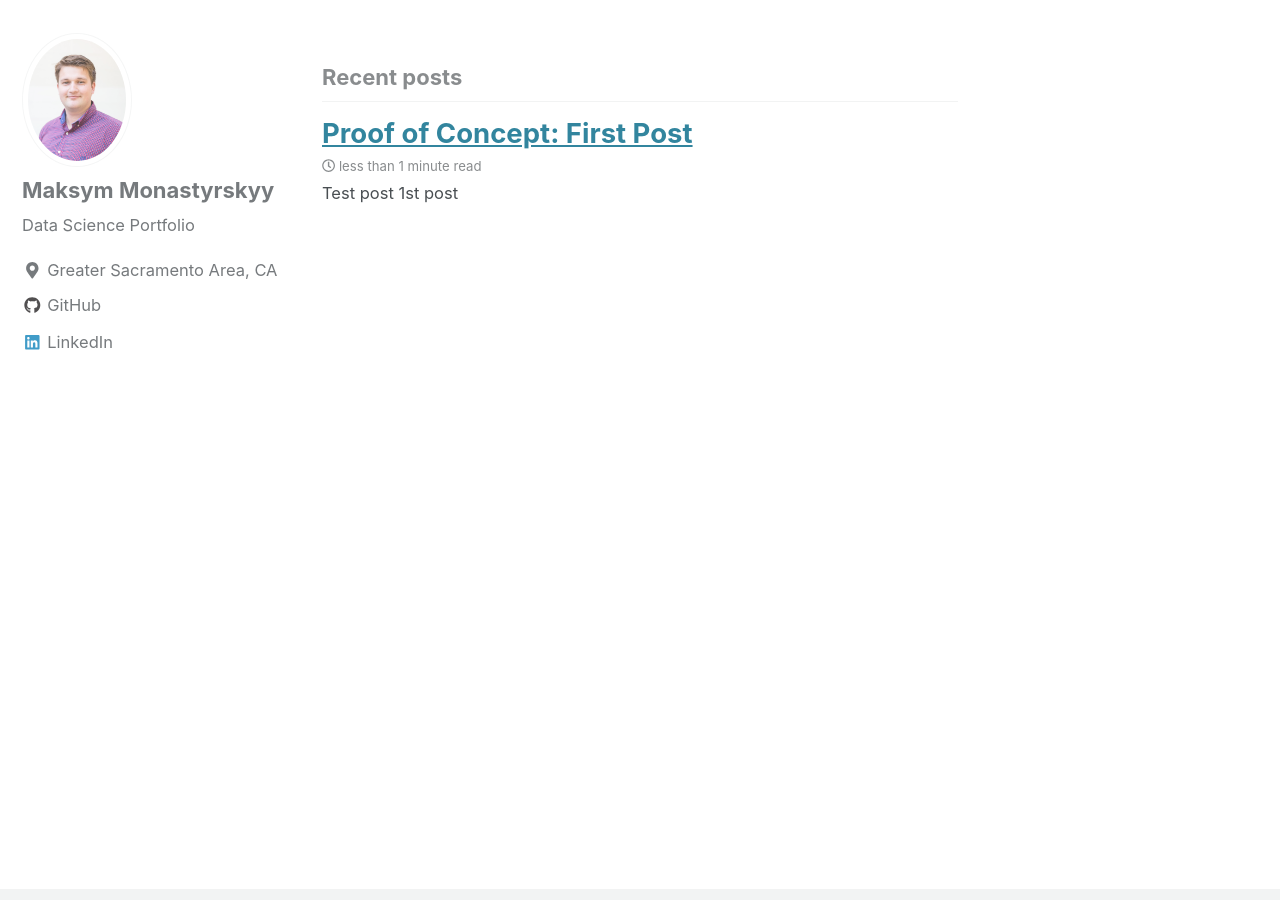
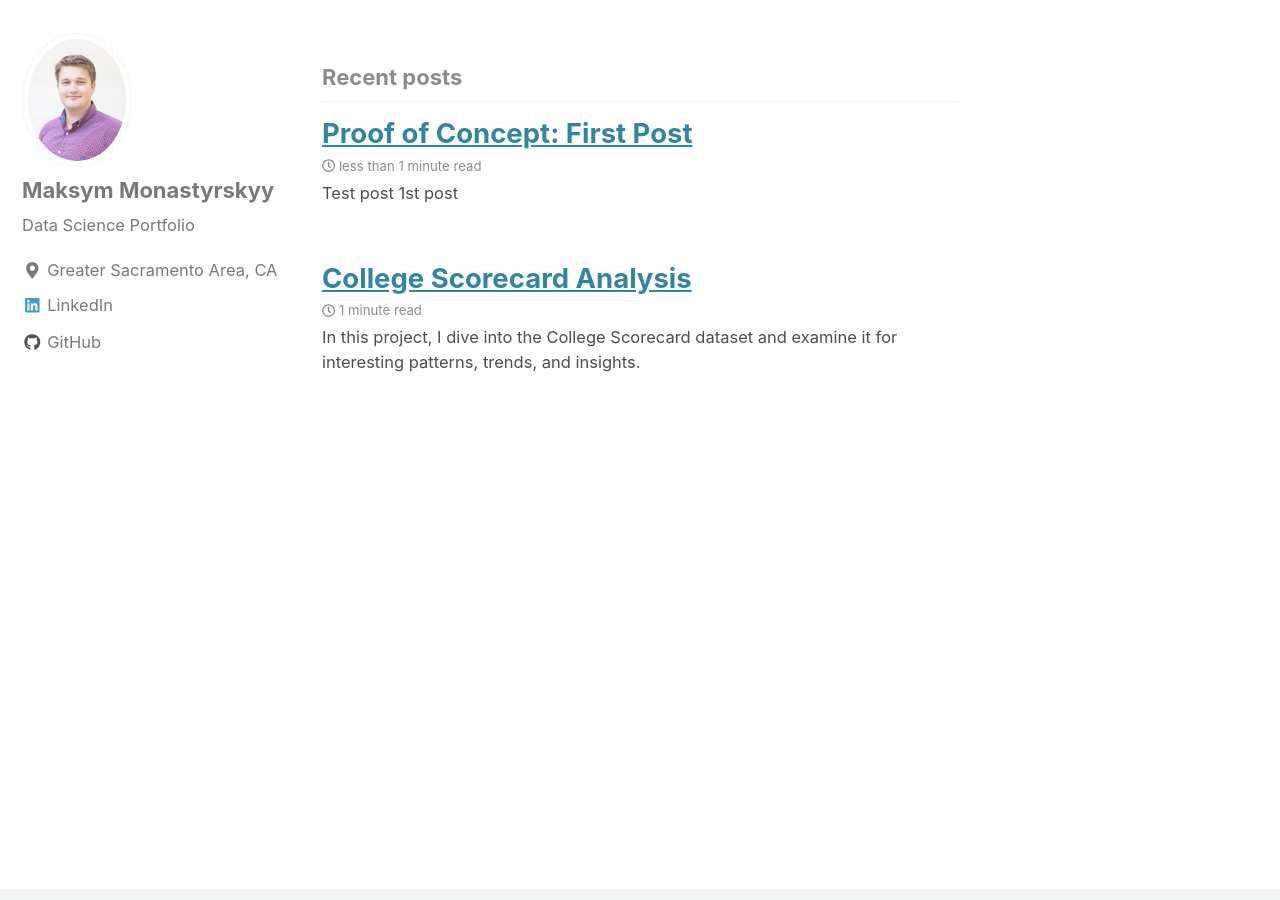
Before and after one commit to monastyrskyy/monastyrskyy.github.io, a Jekyll site: the page built from index.html, in a window 1280 px wide and 900 px high, scrolled down 302 px. Built offline with Jekyll 4.4.1, drawn with Linux system fonts in a browser that asks for light colours; cached includes are drawn as plain includes; nearby versions of some CDN libraries; the list of posts is cut into pages by our own code; some of the changed lines change nothing that is shown.

Commit message:
College Scorecards test

```diff
--- a/_config.yml
+++ b/_config.yml
@@ -124,12 +124,12 @@ author:
     - label: "Facebook"
       icon: "fab fa-fw fa-facebook-square"
       # url: "https://facebook.com/"
+    - label: "LinkedIn"
+      icon: "fab fa-fw fa-linkedin"
+      url: "https://www.linkedin.com/in/m-monast/"
     - label: "GitHub"
       icon: "fab fa-fw fa-github"
       url: "https://github.com/monastyrskyy"
-    - label: "LinkedIn"
-      icon: "fab fa-fw fa-linkedin"
-      url: "https://www.linkedin.com/in/m-monast/"
     - label: "Instagram"
       icon: "fab fa-fw fa-instagram"
       # url: "https://instagram.com/"
--- /dev/null
+++ b/_posts/2018-10-01-collegescorecards.md
@@ -0,0 +1,32 @@
+---
+title: "College Scorecard Analysis"
+date: 2018-10-01
+excerpt: "In this project, I dive into the College Scorecard dataset and examine it for interesting patterns, trends, and insights."
+mathjax: "true"
+tags: [academic]
+defaults:
+  # _posts
+  - scope:
+      path: ""
+      type: posts
+    values:
+      layout: single
+      author_profile: true
+      read_time: true
+      comments: true
+      share: true
+      related: true
+---
+
+# College Scorecards Analysis and Report
+
+
+### Introduction
+
+The U.S. Department of Education provides the College Scorecards Dataset to prospective students and their families to inform them about the educational outcomes and costs of attending various federally funded colleges and universities. The purpose of the data is to facilitate the process of making decisions about which college or university to attend based on several performance indicators, student success measures, and fees related to the school. The data used to create reports on the College Scorecard website (collegescorecard.ed.gov) are a subset of the data universities and colleges report to the Integrated Postsecondary Education Data System (IPEDS).
+
+There are 38,068 rows (observations) in the dataset, representing each college during 5 academic years 2012-2016, inclusive (e.g. Benedict College is featured 5 times, once for each year 2012- 16, inclusive). For year 2012, 7793 colleges were recorded; for year 2013, 7804 colleges were recorded; for year 2014, 7703 colleges were recorded; for year 2015, 7593 colleges are recorded; and for year 2016, 7175 colleges were recorded. The dataset also features 142 columns (variables) such as the name of the university, the location, various SAT/ACT score metrics, etc. that get populated with respective values about each college.
+
+In the dataset, disregarding academic year, the 5 states with the most colleges are California with 3881 colleges, Texas with 2381 colleges, New York with 2317 colleges, Florida with 2176 colleges, and Pennsylvania with 2022 colleges. Similarly, disregarding academic year, the 5 states/territories with the fewest colleges are American Samoa with 5 colleges, Federated States of Micronesia with 5 colleges, Marshall Islands with 5 colleges, Northern Mariana Islands with 5 colleges, and Palau with 5 colleges. When I did this calculation by taking the average amount of colleges per year across the dataset, I got the same results. I also got the same results when I only looked at the most recent year.
+
+I hypothesize that the top 5 states match the top 5 states by population, and similarly the bottom 5 states/territories match the bottom 5 states/territories by population. My hypothesis largely matches reality, with 4 out of 5 most populous states also being in the top 5 by college count (Pennsylvania is the exception) ([source: ](https://www.census.gov/newsroom/press-releases/2015/cb15-215.html)). The least populated regions in the US are territories, so my hypothesis is supported as well.
```
